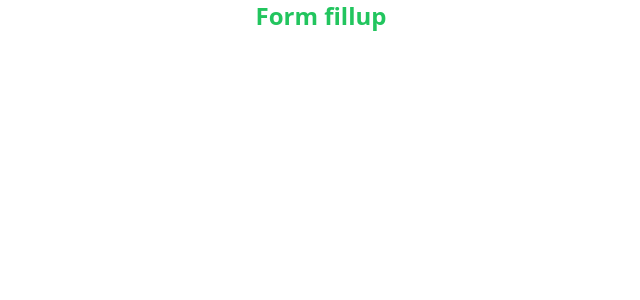
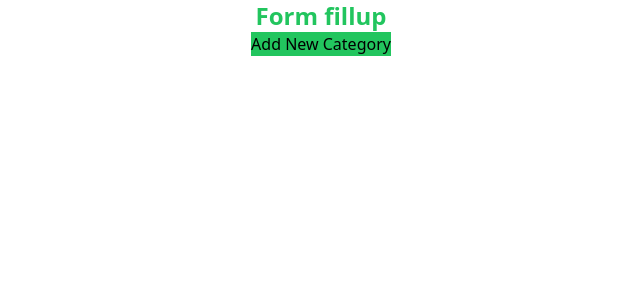
Before and after one commit to EloraBarua62/form-fill-up, a React (Create React App) app: page / in a window 1280 px wide. Shown: the top 300 px of the page, without its empty margins (319-959 px from the left). Built offline with nearby package versions, Linux system fonts and the light colour scheme.

Commit message:
Category initialized and Add new category option created

```diff
--- a/src/App.js
+++ b/src/App.js
@@ -1,13 +1,31 @@
 // Imported files
+import { useState } from 'react';
 import './App.css';
 
 function App() {
+
+  const [category , setCategory] = useState([]);
+
+  const handleAdd = () => {
+    const previous = [...category , []];
+    setCategory(previous);
+  }
   return (
     <div className="App">
 
 
       {/* Form */}
-      <h1 className='text-2xl font-bold text-green-500'>Form fillup</h1>
+      <h1 className="text-2xl font-bold text-green-500">Form fillup</h1>
+
+      {category.map((data , index) => {
+        return (
+          <input className='bg-green-100 border-[1px] border-green-500' onChange={ e => e.handleNewCategory(e,index)} type="text" />
+        )
+
+      })}
+
+    {/* Add new category */}
+      <button onClick={() => handleAdd()} className='bg-green-500'>Add New Category</button>
     </div>
   );
 }
```
